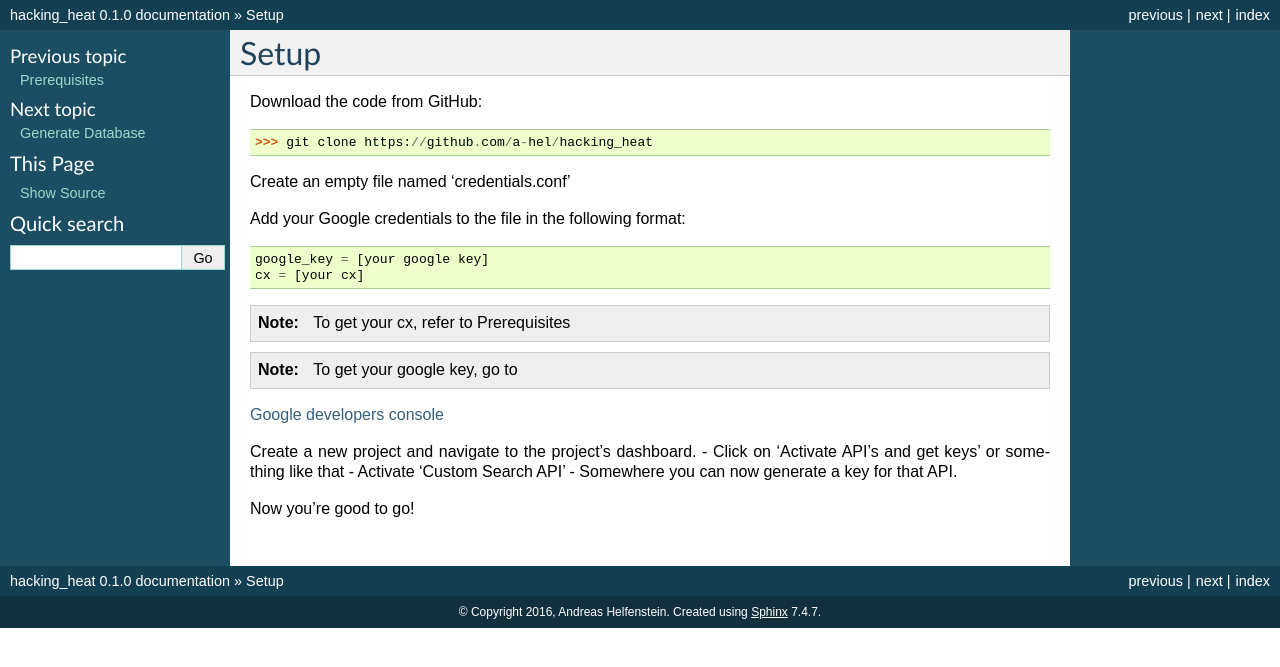
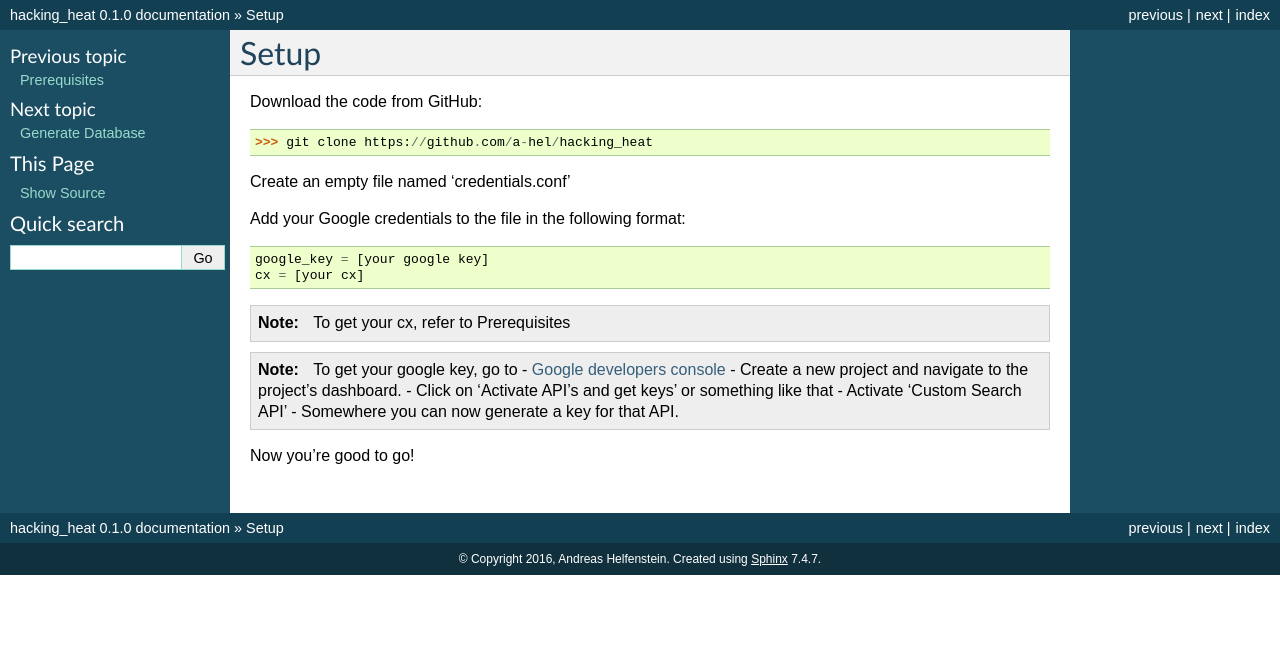
Before and after one commit to a-hel/hacking_heat, a Sphinx documentation site: the page built from DOCS/Setup.rst, in a window 1280 px wide. Shown: the top 667 px of the page. Built offline with Sphinx 7.4.7, drawn with Linux system fonts in a browser that asks for light colours.

Commit message:
formatting documentation

```diff
--- a/DOCS/Build Network.rst
+++ b/DOCS/Build Network.rst
@@ -8,6 +8,7 @@
 >>> main.build_network(f_train, f_val, f_test, img_size, greyscale=False, flatten=False, num_epochs=500)
 
 Arguments::
+
 	f_train (str): path to the training set file
 	f_val (str): path to the validation set file
 	f_test (str): path to the test set file
--- a/DOCS/Generate Database.rst
+++ b/DOCS/Generate Database.rst
@@ -19,12 +19,14 @@
 The function :py:func:`build_database` queries google image search for the tags and stores the urls and tags in fname.
 
 Arguments::
+
 	fname (str): Filename; if the file already exists, the database will be extended
 	size (int): Number of images to retrieve per tag
 	tags (list): List of Google search terms
 	startIndex (int, optional): Index, from which image to start
 
-Example::
+Example:
+
 >>> build_database('training_set.csv', 20, ['apples', 'oranges'], startIndex=20)
 
 .. note:: Google API has a daily quota of how many images you can retrieve; if you need a bigger database, run the script daily with increaseing startIndex.
--- a/DOCS/Prerequisites.rst
+++ b/DOCS/Prerequisites.rst
@@ -1,7 +1,8 @@
+=============
 Prerequisites
 =============
 
-Hacking_heat runs with Python 2.7. It uses Theano to build and train networks and lasagna to communicate with Theano.
+*Hacking_heat* runs with Python 2.7. It uses Theano to build and train networks and lasagna to communicate with Theano.
 
 Install Theano:
 
--- a/DOCS/Setup.rst
+++ b/DOCS/Setup.rst
@@ -16,11 +16,10 @@
 .. note:: To get your cx, refer to Prerequisites
 
 .. note:: To get your google key, go to
-`Google developers console <https://console.developers.google.com>`_
-
-Create a new project and navigate to the project's dashboard.
-- Click on 'Activate API's and get keys' or something like that
-- Activate 'Custom Search API'
-- Somewhere you can now generate a key for that API.
+    - `Google developers console <https://console.developers.google.com>`_
+    - Create a new project and navigate to the project's dashboard.
+    - Click on 'Activate API's and get keys' or something like that
+    - Activate 'Custom Search API'
+    - Somewhere you can now generate a key for that API.
 
 Now you're good to go!
```
Also changed, not shown: other parts of DOCS/Build Network.rst (+2 -1 lines).
